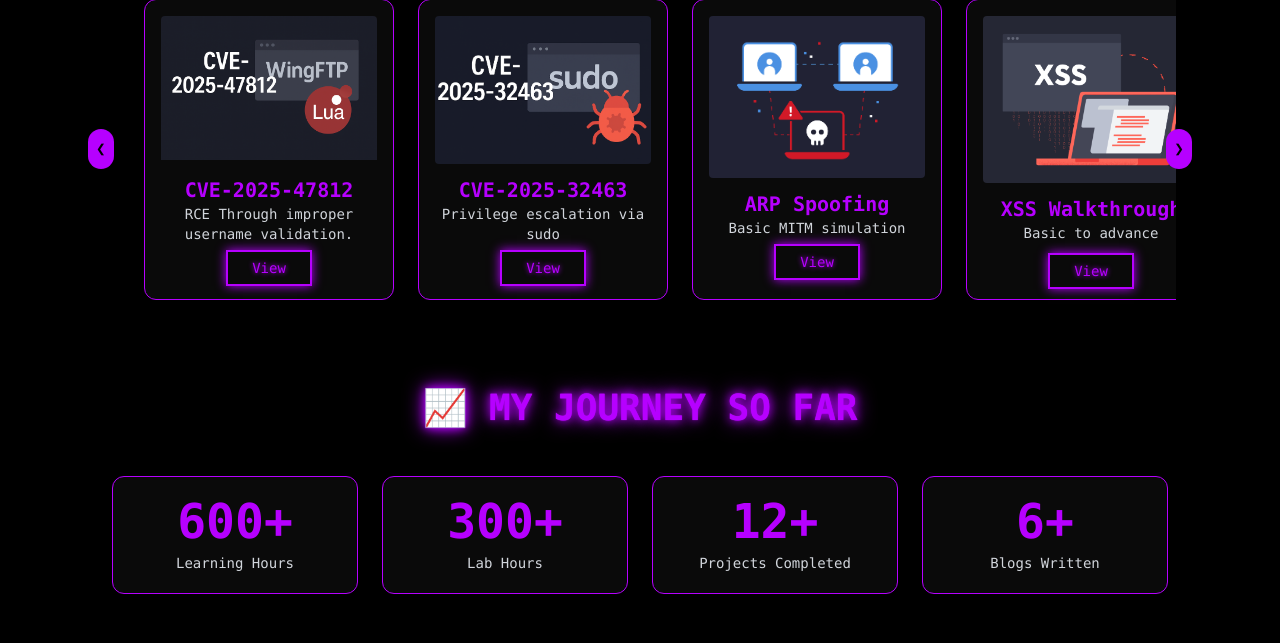
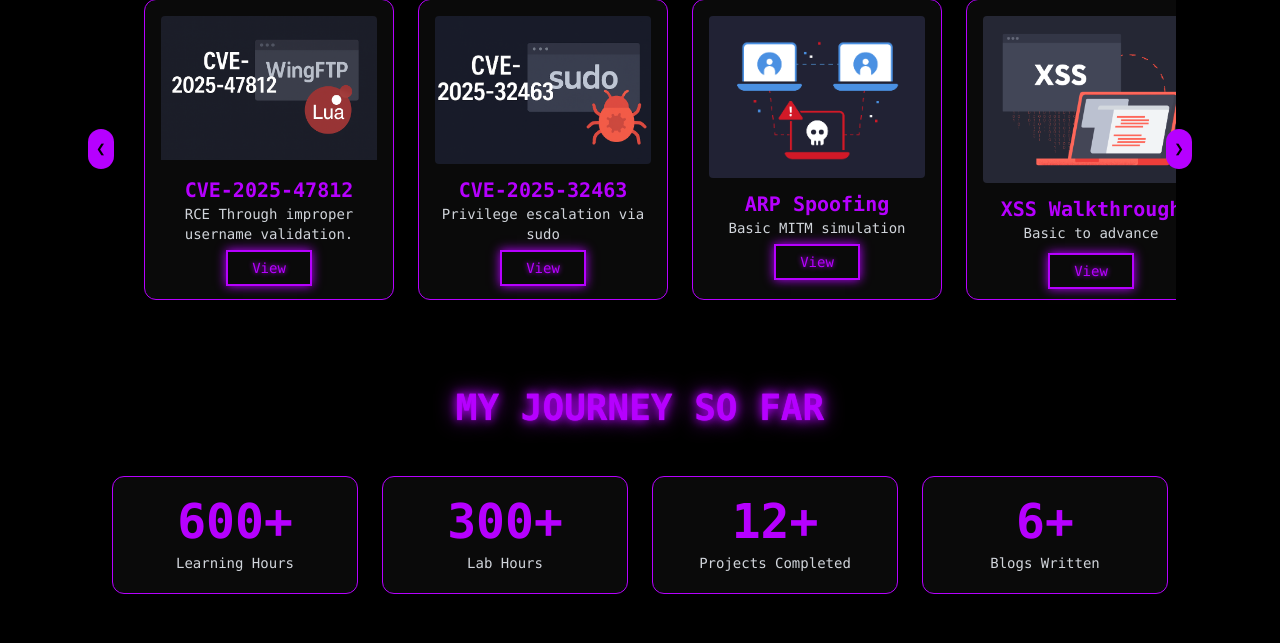
Before and after one commit to pevinkumar10/portfolio, a PHP site: page / in a window 1280 px wide. Shown: the part 4236-4879 px from the top of the page. Run offline with PHP 8.4, Linux system fonts and the light colour scheme; data that the repository does not hold is empty; some libraries are stand-ins or nearby versions.

Commit message:
fixed typos

```diff
--- a/src/templates/pages_contents/about.php
+++ b/src/templates/pages_contents/about.php
@@ -13,7 +13,7 @@
 
             <div class="mt-8">
                 <div class="grid grid-cols-1 sm:grid-cols-2 gap-3 w-fit">
-                    <a href="#projects" class="neon-button text-sm px-3 py-2">See My Work</a>
+                    <a href="#portfolio" class="neon-button text-sm px-3 py-2">See My Work</a>
                     <a href="src/data/resume.pdf" target="_blank" class="neon-button text-sm px-4 py-2">My resume</a>
                 </div>
             </div>
--- a/src/templates/pages_contents/blogs.php
+++ b/src/templates/pages_contents/blogs.php
@@ -69,7 +69,7 @@
         <div class="py-20 px-6 text-white bg-black">
             <div class="max-w-6xl mx-auto text-center">
                 <h2 class="text-4xl font-bold neon-text mb-12 animate-on-scroll" data-animate="animate-zoom-in">
-                    📈 MY JOURNEY SO FAR
+                    MY JOURNEY SO FAR
                 </h2>
 
                 <!-- Metrics Grid -->
```
